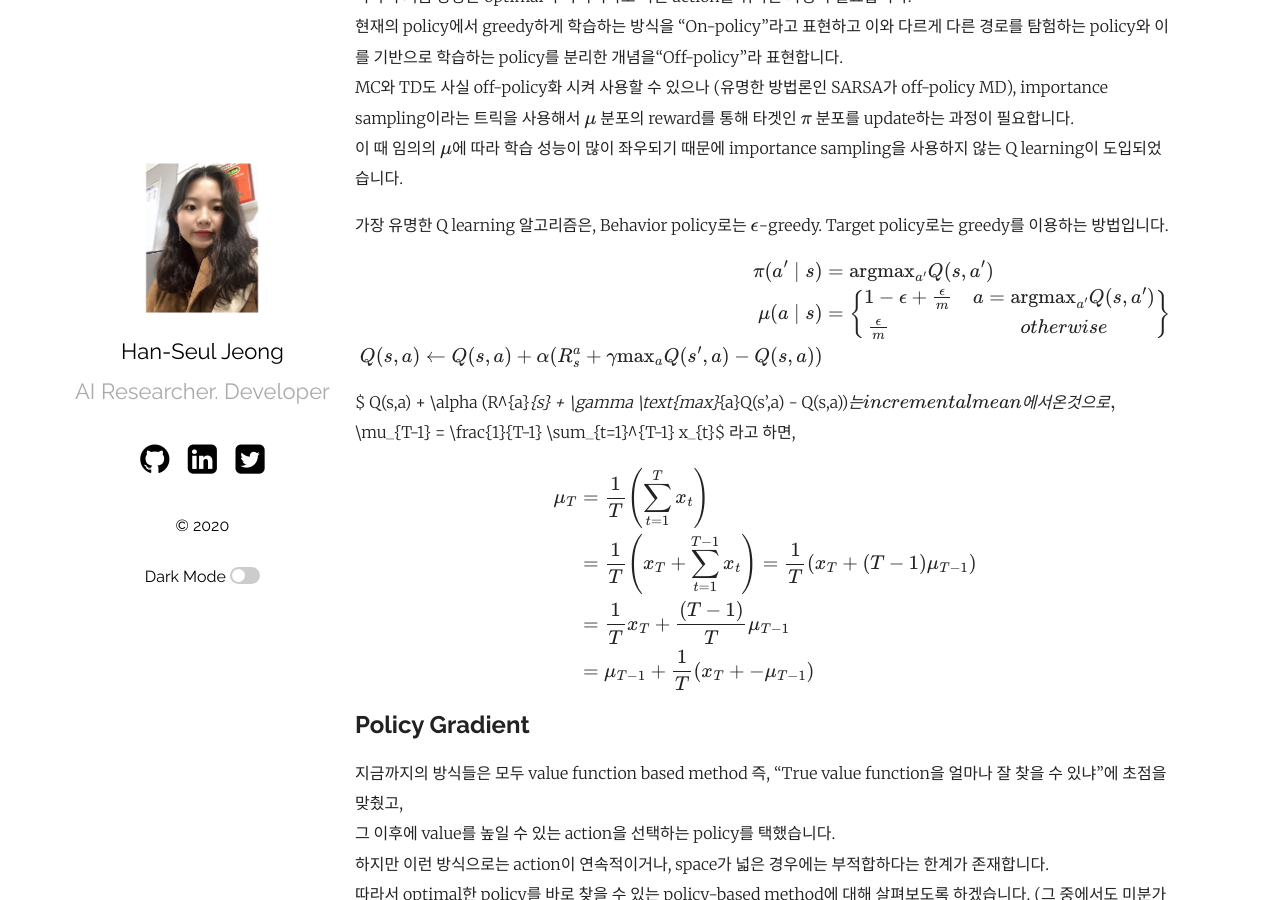
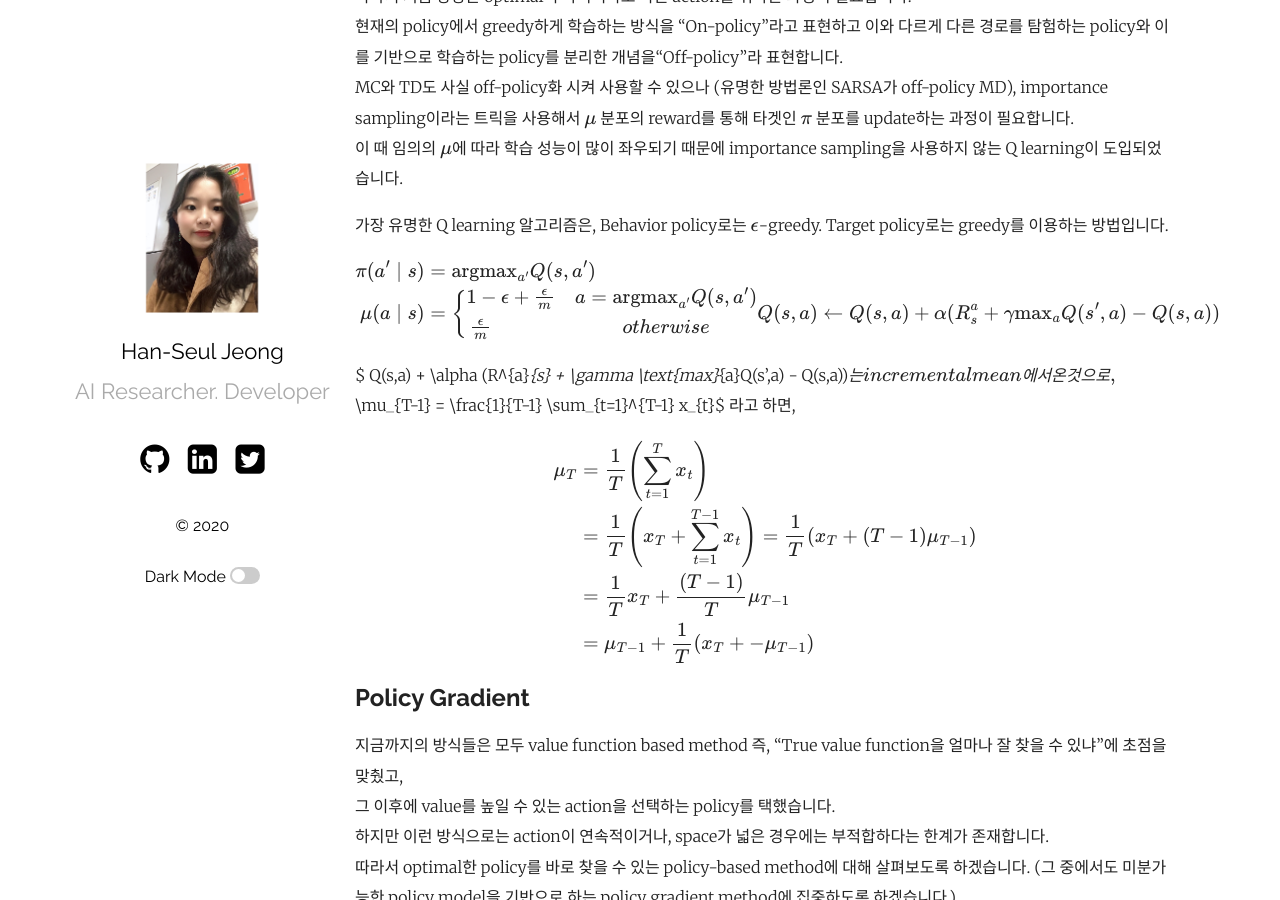
Before and after one commit to hanseul-jeong/hanseul-jeong.github.io, a Jekyll site: the page built from _posts/2020-11-24-RL 기초 익히기.md, in a window 1280 px wide and 900 px high, scrolled down 4390 px. Built offline with Jekyll 4.4.1, drawn with Linux system fonts in a browser that asks for light colours; formulas are drawn with MathJax 3; comment, search, counter and statistics services are not loaded.

```diff
--- a/_posts/2020-11-24-RL 기초 익히기.md
+++ b/_posts/2020-11-24-RL 기초 익히기.md
@@ -120,7 +120,7 @@ $$\begin{aligned}
 1 - \epsilon + \frac{\epsilon}{m} & a = \text{argmax}_{a'} Q(s, a')
     \\
     \frac{\epsilon}{m} \quad \quad \quad & otherwise
-    \end{matrix}\right\} \\
+    \end{matrix}\right.
     Q(s,a) \leftarrow Q(s,a) + \alpha (R^{a}_{s} + \gamma \text{max}_{a}Q(s’,a) - Q(s,a))
 \end{aligned}$$
 
```
